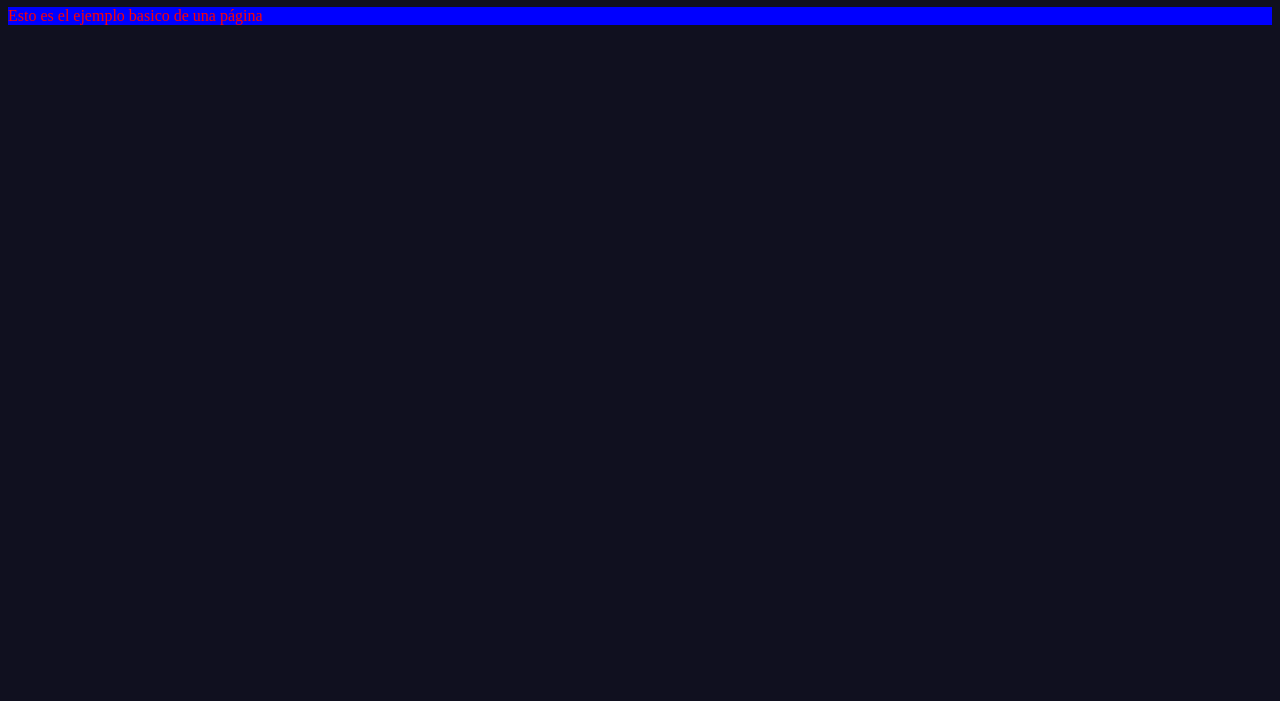
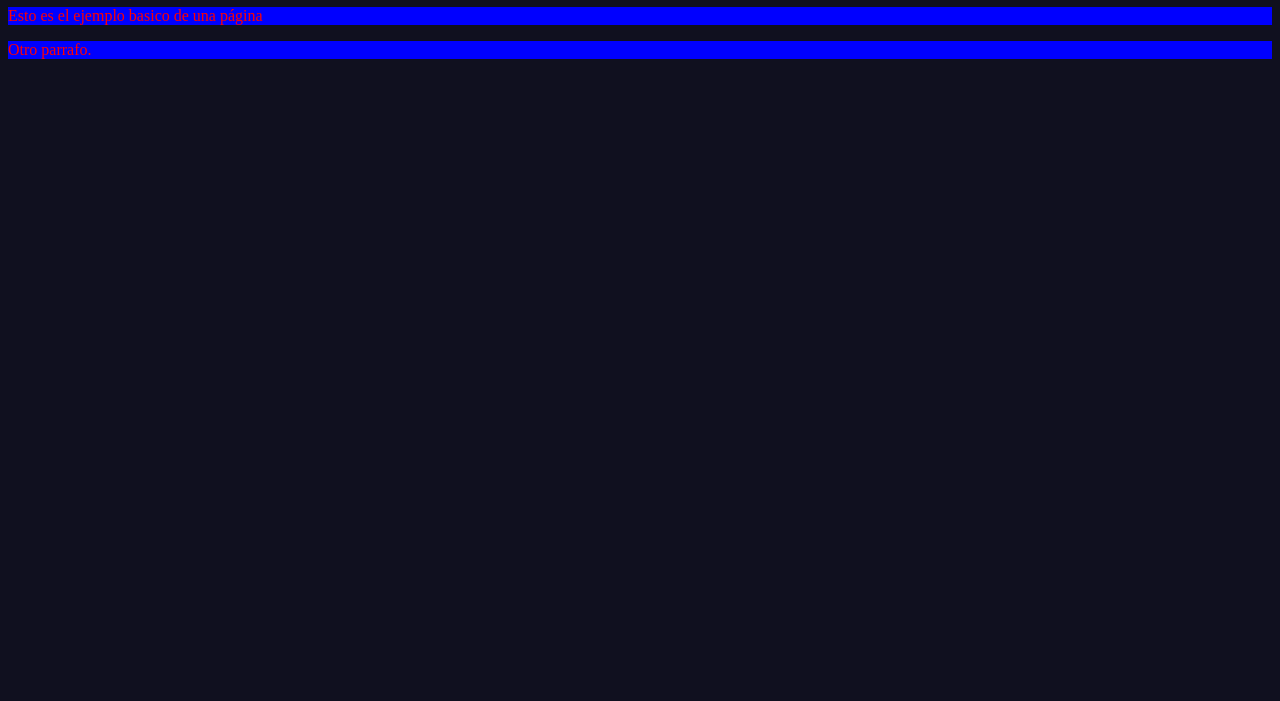
Before and after one commit to Angelam05/Angelam05.github.io, a plain HTML site: page index.html in a window 1280 px wide. Shown: the part 99-800 px from the top of the page. Drawn offline with Linux system fonts and the light colour scheme.

Commit message:
otro parrafo

```diff
--- a/index.html
+++ b/index.html
@@ -8,5 +8,6 @@
   <h1> Welcome</h1>
   <p>Esto es el ejemplo basico
     de una página </p>
+    <p>Otro parrafo.</p>
 </body>
 </html>
```
